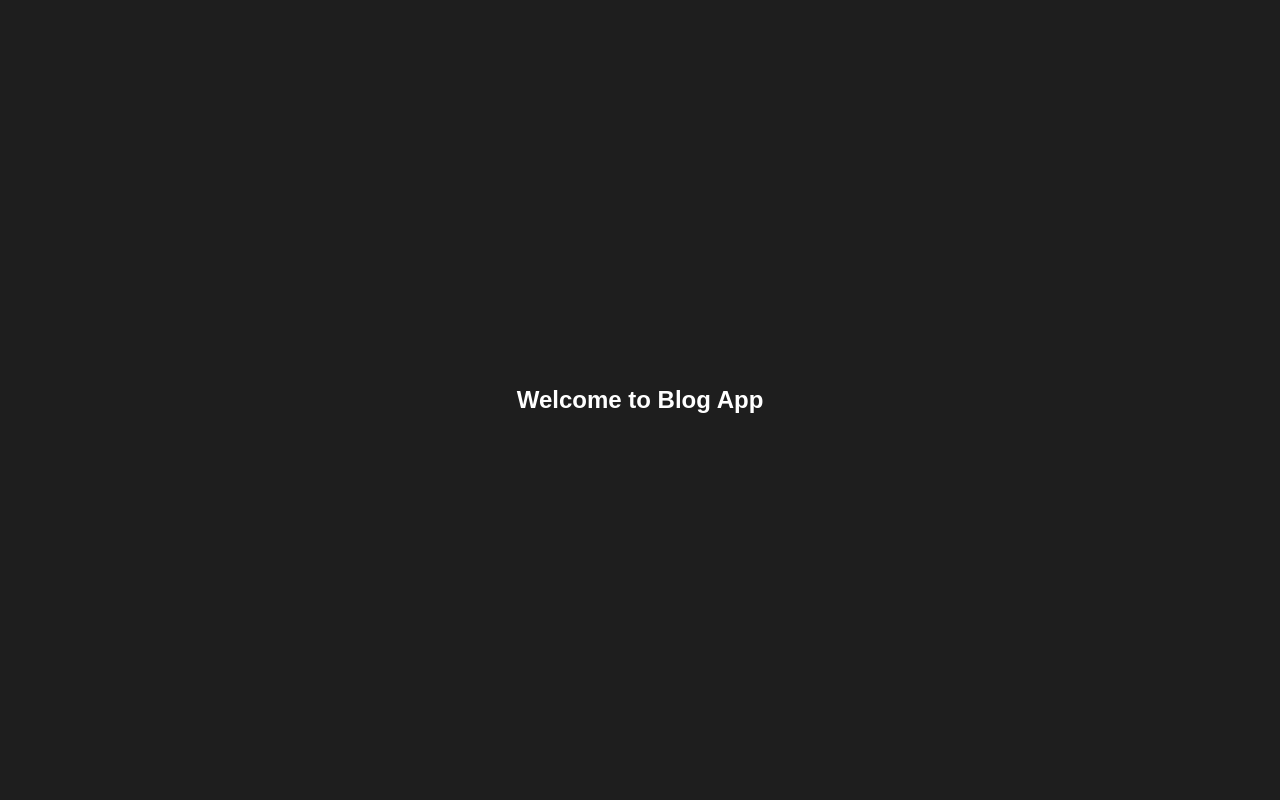
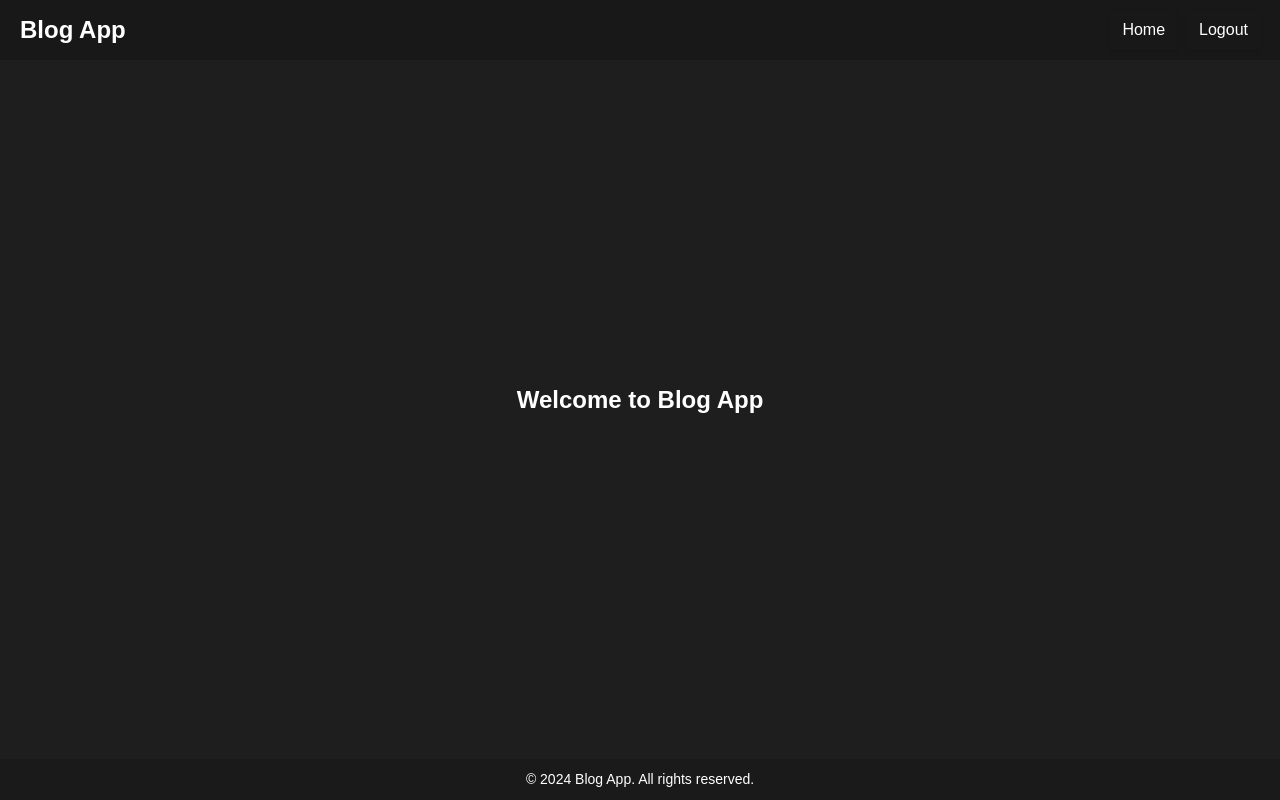
Before and after one commit to atillagungor/Blog-App-Frontend, a React (Vite) app: page /home in a window 1280 px wide. Built offline with nearby package versions, Linux system fonts and the light colour scheme.

Commit message:
Footer and Navbar Added

```diff
--- a/src/App.tsx
+++ b/src/App.tsx
@@ -1,19 +1,34 @@
 import React from 'react';
-import { BrowserRouter as Router, Route, Routes } from 'react-router-dom';
+import { BrowserRouter as Router, Route, Routes, useLocation } from 'react-router-dom';
 import Login from './components/Login/Login';
 import Register from './components/Register/Register';
 import Home from './pages/Home/Home';
+import Navbar from './components/Navbar/Navbar';
+import Footer from './components/Footer/Footer';
 
 const App: React.FC = () => {
   return (
     <Router>
-      <Routes>
-        <Route path="/" element={<Login />} />
-        <Route path="/register" element={<Register />} />
-        <Route path="/home" element={<Home />} />
-      </Routes>
+      <Main />
     </Router>
   );
 };
 
+const Main: React.FC = () => {
+  const location = useLocation();
+  const hideNavbarRoutes = ['/', '/register'];
+
+  return (
+    <div>
+      {!hideNavbarRoutes.includes(location.pathname) && <Navbar />}
+      <Routes>
+        <Route path="/" element={<Login />} />
+        <Route path="/home" element={<Home />} />
+        <Route path="/register" element={<Register />} />
+      </Routes>
+      {location.pathname === '/home' && <Footer />}
+    </div>
+  );
+};
+
 export default App;
--- a/src/Services/AuthService.ts
+++ b/src/Services/AuthService.ts
@@ -22,6 +22,15 @@ class AuthService {
       throw (error as AxiosError).response?.data || error;
     }
   }
+
+  logout(): void {
+    localStorage.removeItem('token');
+  }
+
+  isLoggedIn(): boolean {
+    const token = localStorage.getItem('token');
+    return !!token;
+  }
 }
 
 export default new AuthService();
--- /dev/null
+++ b/src/components/Footer/Footer.css
@@ -0,0 +1,27 @@
+.footer {
+    position: fixed;
+    left: 0;
+    bottom: 0;
+    width: 100%;
+    background-color: #1a1a1a;
+    color: #fff;
+    text-align: center;
+    padding: 10px 0;
+}
+
+.footer-content {
+    display: flex;
+    justify-content: center;
+    align-items: center;
+    max-width: 1200px;
+    margin: 0 auto;
+}
+
+.social-icons {
+    /* Add styles for social icons if needed */
+}
+
+.footer p {
+    margin: 0;
+    font-size: 14px;
+}
--- /dev/null
+++ b/src/components/Footer/Footer.tsx
@@ -0,0 +1,16 @@
+import React from 'react';
+import './Footer.css';
+
+const Footer: React.FC = () => {
+    return (
+        <footer className="footer">
+            <div className="footer-content">
+                <p>&copy; 2024 Blog App. All rights reserved.</p>
+                <div className="social-icons">
+                </div>
+            </div>
+        </footer>
+    );
+};
+
+export default Footer;
--- /dev/null
+++ b/src/components/Navbar/Navbar.css
@@ -0,0 +1,47 @@
+.navbar {
+    position: fixed;
+    top: 0;
+    left: 0;
+    right: 0;
+    background-color: #181818;
+    color: #fff;
+    display: flex;
+    justify-content: space-between;
+    align-items: center;
+    padding: 10px 20px;
+    z-index: 1000;
+}
+
+.navbar-logo {
+    text-decoration: none;
+    color: #fff;
+}
+
+.navbar-brand {
+    margin: 0;
+}
+
+.navbar-brand:hover {
+    color: #fff;
+}
+
+.navbar-links {
+    display: flex;
+    gap: 10px;
+}
+
+.navbar-link {
+    text-decoration: none;
+    color: #fff;
+    padding: 8px 12px;
+    border-radius: 4px;
+    transition: background-color 0.3s ease, color 0.3s ease;
+    box-shadow: 0 2px 4px rgba(0, 0, 0, 0.1);
+    background-color: transparent;
+    border: none;
+}
+
+.navbar-link:hover {
+    background-color: #181818;
+    color: #fd7e14;
+}
--- /dev/null
+++ b/src/components/Navbar/Navbar.tsx
@@ -0,0 +1,30 @@
+import React from 'react';
+import { Link, useNavigate } from 'react-router-dom';
+import './Navbar.css';
+
+const Navbar: React.FC = () => {
+    const navigate = useNavigate();
+
+    const handleLogout = () => {
+        localStorage.removeItem('token');
+        navigate('/');
+    };
+
+    return (
+        <div className="navbar">
+            <Link to="/home" className="navbar-logo">
+                <h2 className="navbar-brand">Blog App</h2>
+            </Link>
+            <div className="navbar-links">
+                <Link to="/home" className="navbar-link">
+                    Home
+                </Link>
+                <button onClick={handleLogout} className="navbar-link">
+                    Logout
+                </button>
+            </div>
+        </div>
+    );
+};
+
+export default Navbar;
```
